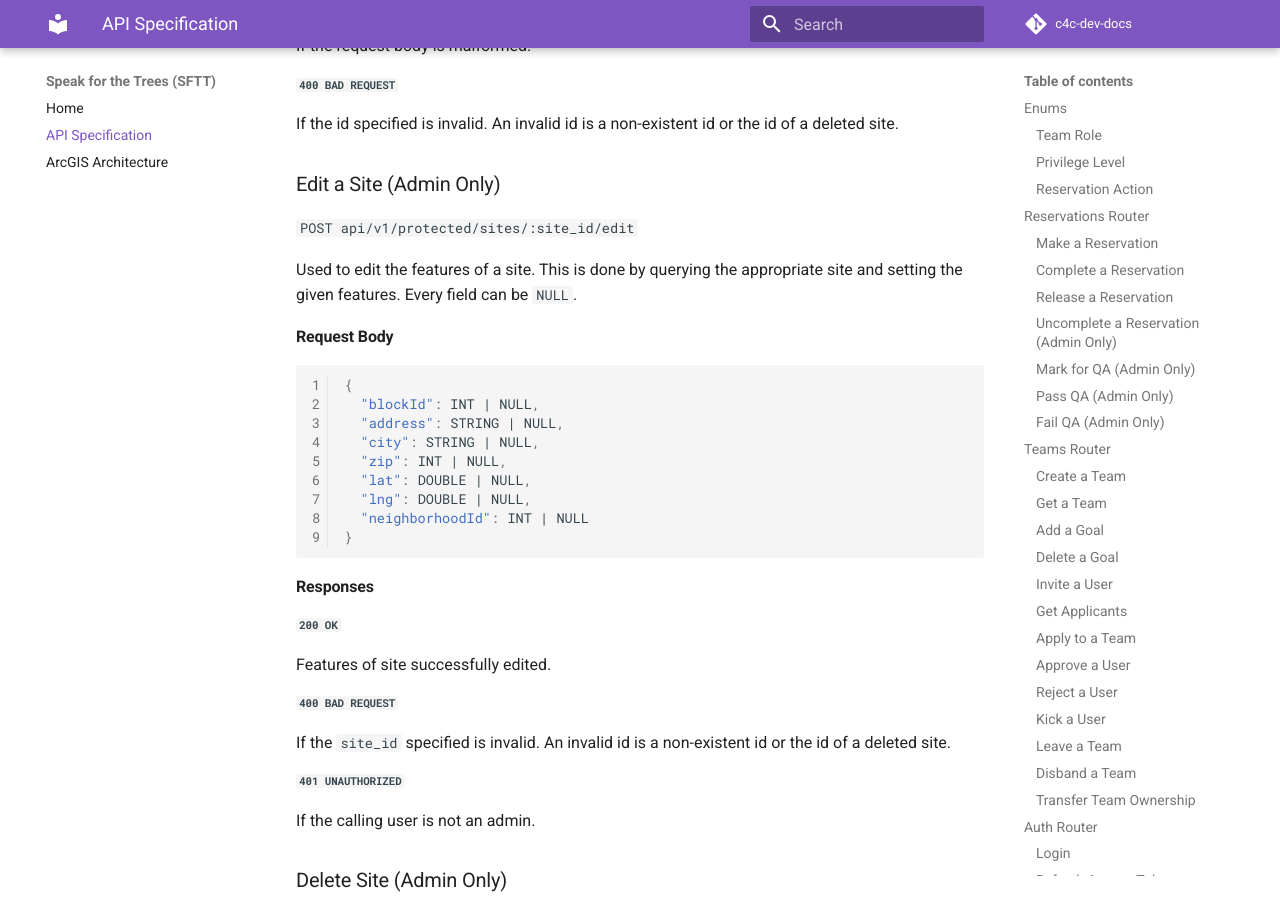
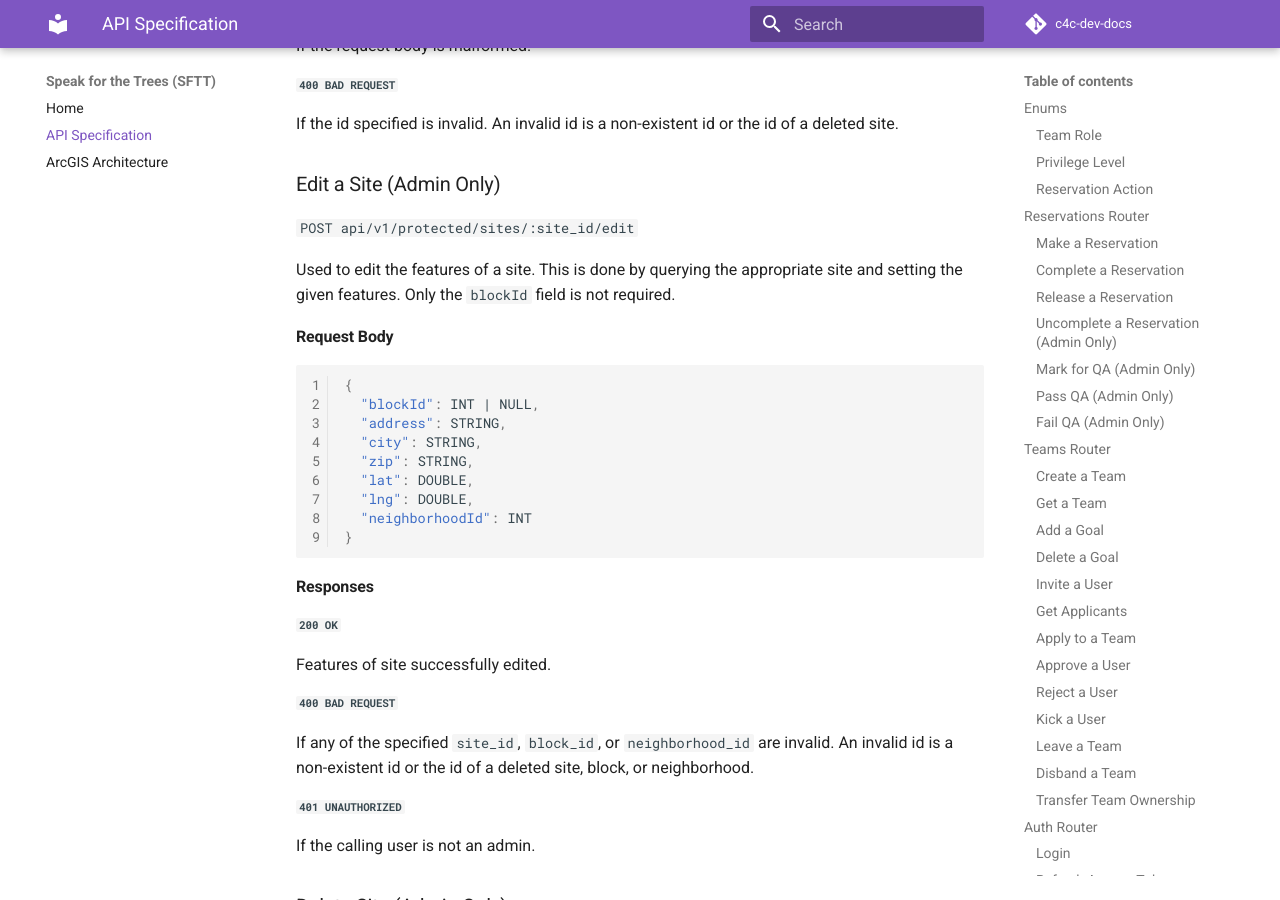
Before and after one commit to Code-4-Community/c4c-dev-docs, an MkDocs documentation site: the page built from docs/sftt/sftt-api-spec.md, in a window 1280 px wide and 900 px high, scrolled down 39964 px. Built offline with MkDocs 1.6.1 and Material for MkDocs 9.7.7, drawn with Linux system fonts in a browser that asks for light colours; comment, search, counter and statistics services are not loaded.

Commit message:
Update sftt-api-spec.md

````diff
--- a/docs/sftt/sftt-api-spec.md
+++ b/docs/sftt/sftt-api-spec.md
@@ -1826,19 +1826,19 @@ If the id specified is invalid. An invalid id is a non-existent id or the id of
 
 `POST api/v1/protected/sites/:site_id/edit`
 
-Used to edit the features of a site. This is done by querying the appropriate site and setting the given features. Every field can be `NULL`.
+Used to edit the features of a site. This is done by querying the appropriate site and setting the given features. Only the `blockId` field is not required.
 
 #### Request Body
 
 ```json
 {
   "blockId": INT | NULL,
-  "address": STRING | NULL,
-  "city": STRING | NULL,
-  "zip": INT | NULL,
-  "lat": DOUBLE | NULL,
-  "lng": DOUBLE | NULL,
-  "neighborhoodId": INT | NULL
+  "address": STRING,
+  "city": STRING,
+  "zip": STRING,
+  "lat": DOUBLE,
+  "lng": DOUBLE,
+  "neighborhoodId": INT
 }
 ```
 
@@ -1850,7 +1850,7 @@ Features of site successfully edited.
 
 ##### `400 BAD REQUEST`
 
-If the `site_id` specified is invalid. An invalid id is a non-existent id or the id of a deleted site.
+If any of the specified `site_id`, `block_id`, or `neighborhood_id` are invalid. An invalid id is a non-existent id or the id of a deleted site, block, or neighborhood.
 
 ##### `401 UNAUTHORIZED`
 
````
